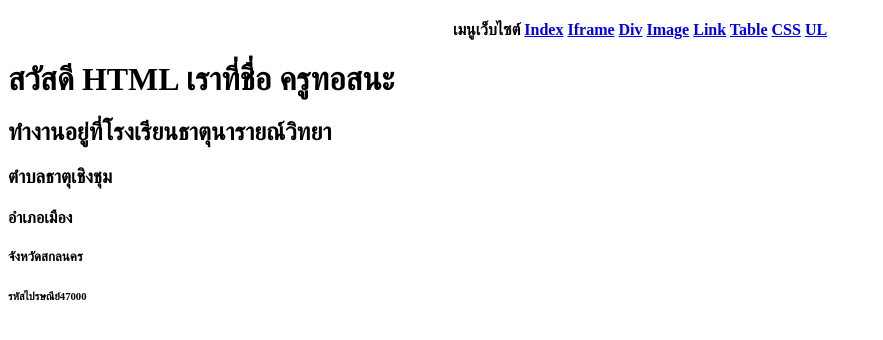
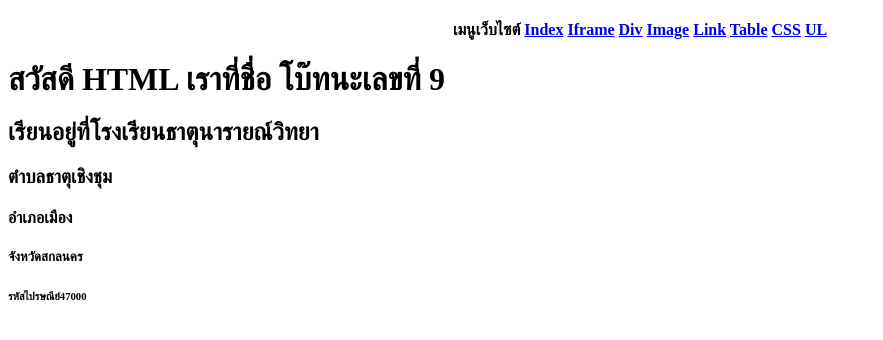
Before and after one commit to St4RB0Y695/html2567, a plain HTML site: page index.html in a window 1280 px wide. Shown: the whole page, without its empty margins (0-883 px from the left). Drawn offline with Linux system fonts and the light colour scheme.

Commit message:
แก้ชื่อ

```diff
--- a/index.html
+++ b/index.html
@@ -18,8 +18,8 @@
             <a href="ul.html">UL</a>
             <center></h4>
     </div>
-    <h1>สวัสดี HTML เราที่ชื่อ ครูทอสนะ</h1>
-    <h2>ทำงานอยู่ที่โรงเรียนธาตุนารายณ์วิทยา</h2>
+    <h1>สวัสดี HTML เราที่ชื่อ โบ๊ทนะเลขที่ 9</h1>
+    <h2>เรียนอยู่ที่โรงเรียนธาตุนารายณ์วิทยา</h2>
     <h3>ตำบลธาตุเชิงชุม </h3>
     <h4>อำเภอเมือง</h4>
     <h5>จังหวัดสกลนคร</h5>
```
